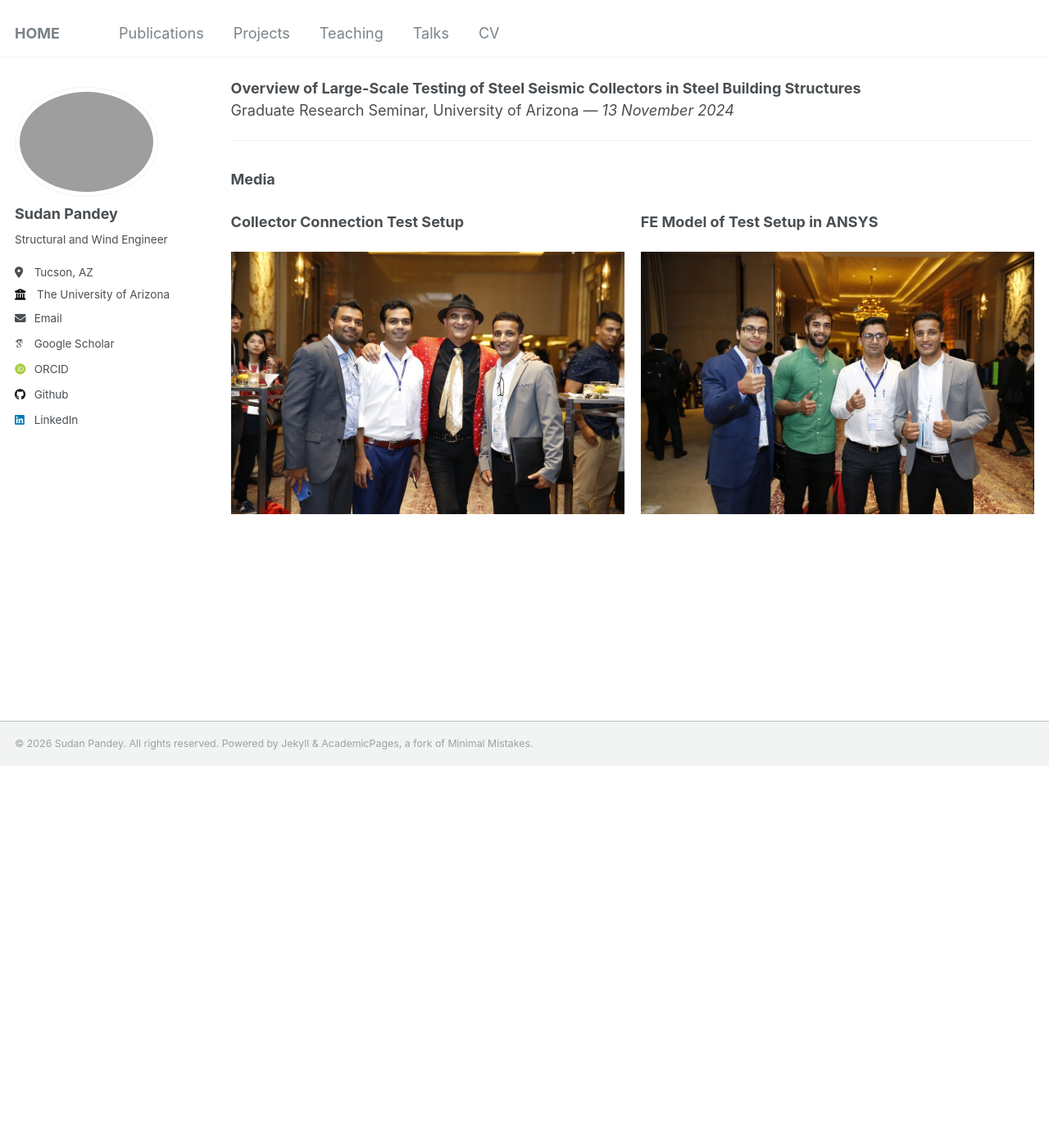
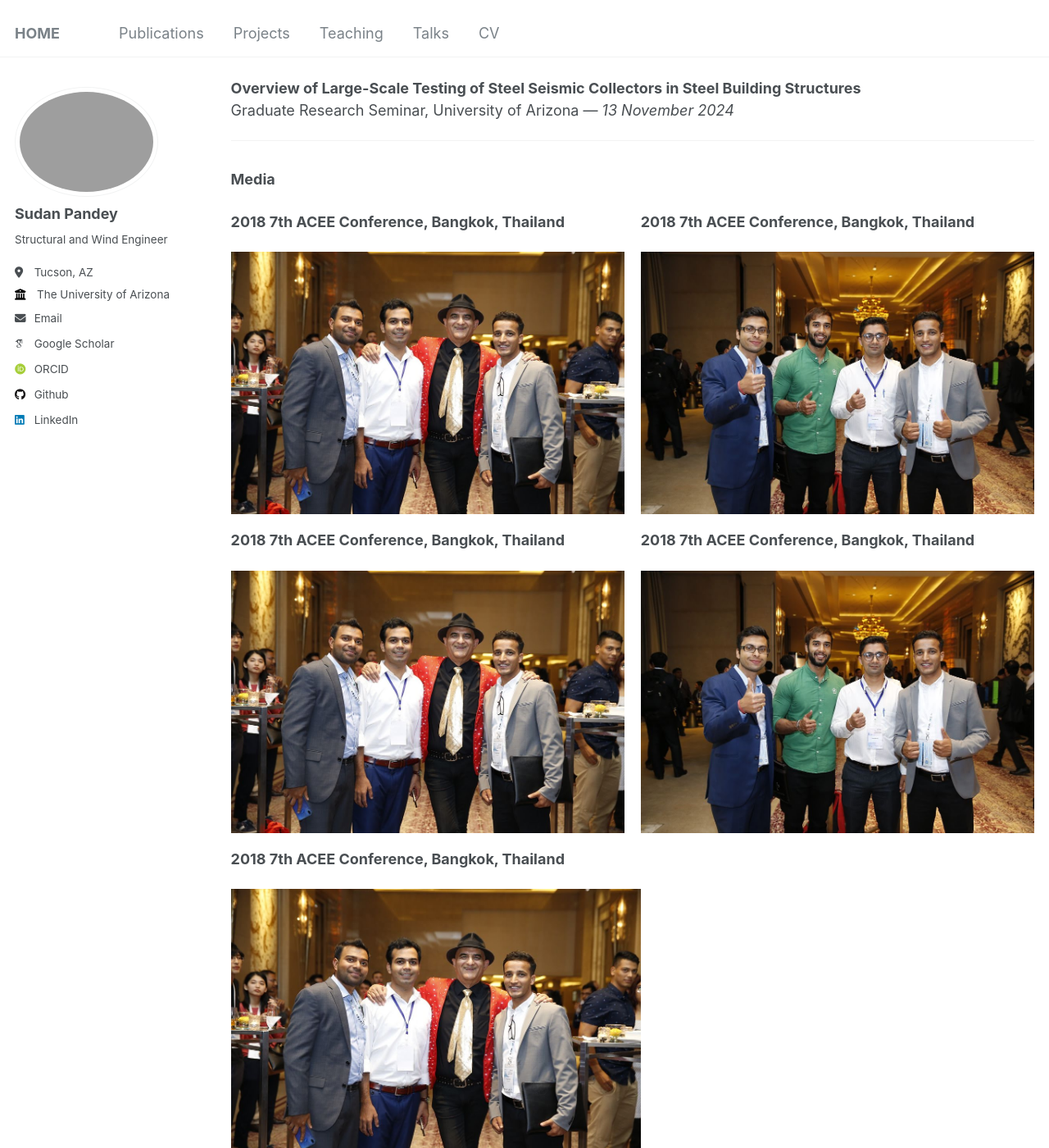
Before and after one commit to pdy-sdn/pandeysudan.github.io, a Jekyll site: the page built from _talks/talks.md, in a window 1280 px wide and 1400 px high, scrolled down 702 px. Shown: the whole window at 82% size. Built offline with Jekyll 4.4.1, drawn with Linux system fonts in a browser that asks for light colours; some web fonts are replaced; before the commit the page ends 1637 px from its top, so only the background shows below that.

Commit message:
Update talks.md

```diff
--- a/_talks/talks.md
+++ b/_talks/talks.md
@@ -41,11 +41,29 @@ Graduate Research Seminar, University of Arizona — *13 November 2024*
 ### Media
 <div style="display: flex; justify-content: space-between; align-items: center; gap: 20px;">
   <div>
-    <p><strong>Collector Connection Test Setup</strong></p>
+    <p><strong>2018 7th ACEE Conference, Bangkok, Thailand</strong></p>
     <img src="/images/7thACEE-2018-Ashraf.jpg" width="500px" alt="Collector Connection Test Setup">
   </div>
   <div>
-    <p><strong>FE Model of Test Setup in ANSYS</strong></p>
+    <p><strong>2018 7th ACEE Conference, Bangkok, Thailand</strong></p>
     <img src="/images/7thACEE-2018-Group.jpg" width="500px" alt="ANSYS Simulation">
   </div>
 </div>
+
+<div style="display: flex; justify-content: space-between; align-items: center; gap: 20px;">
+  <div>
+    <p><strong>2018 7th ACEE Conference, Bangkok, Thailand</strong></p>
+    <img src="/images/7thACEE-2018-Ashraf.jpg" width="500px" alt="Collector Connection Test Setup">
+  </div>
+  <div>
+    <p><strong>2018 7th ACEE Conference, Bangkok, Thailand</strong></p>
+    <img src="/images/7thACEE-2018-Group.jpg" width="500px" alt="ANSYS Simulation">
+  </div>
+</div>
+
+<div style="display: flex; justify-content: space-between; align-items: center; gap: 20px;">
+  <div>
+    <p><strong>2018 7th ACEE Conference, Bangkok, Thailand</strong></p>
+    <img src="/images/7thACEE-2018-Ashraf.jpg" width="500px" alt="Collector Connection Test Setup">
+  </div>
+  <div>
```
